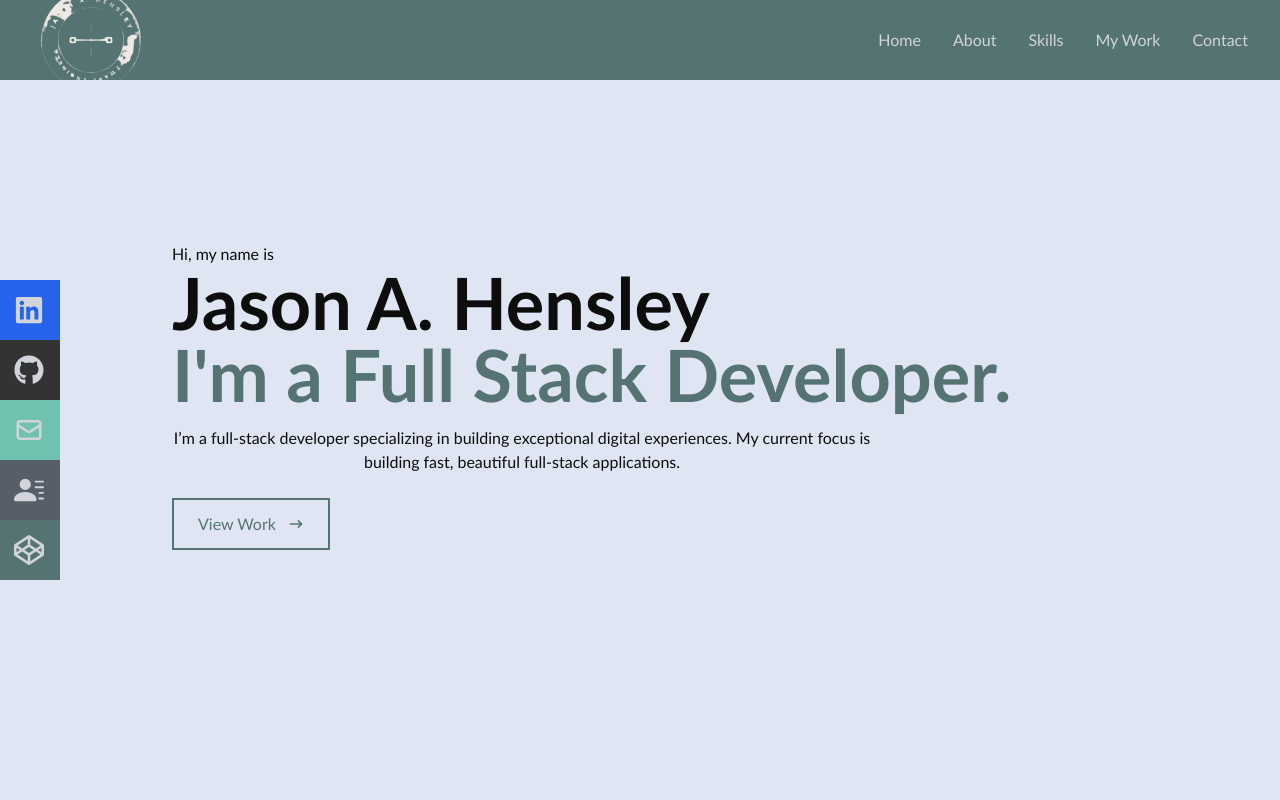
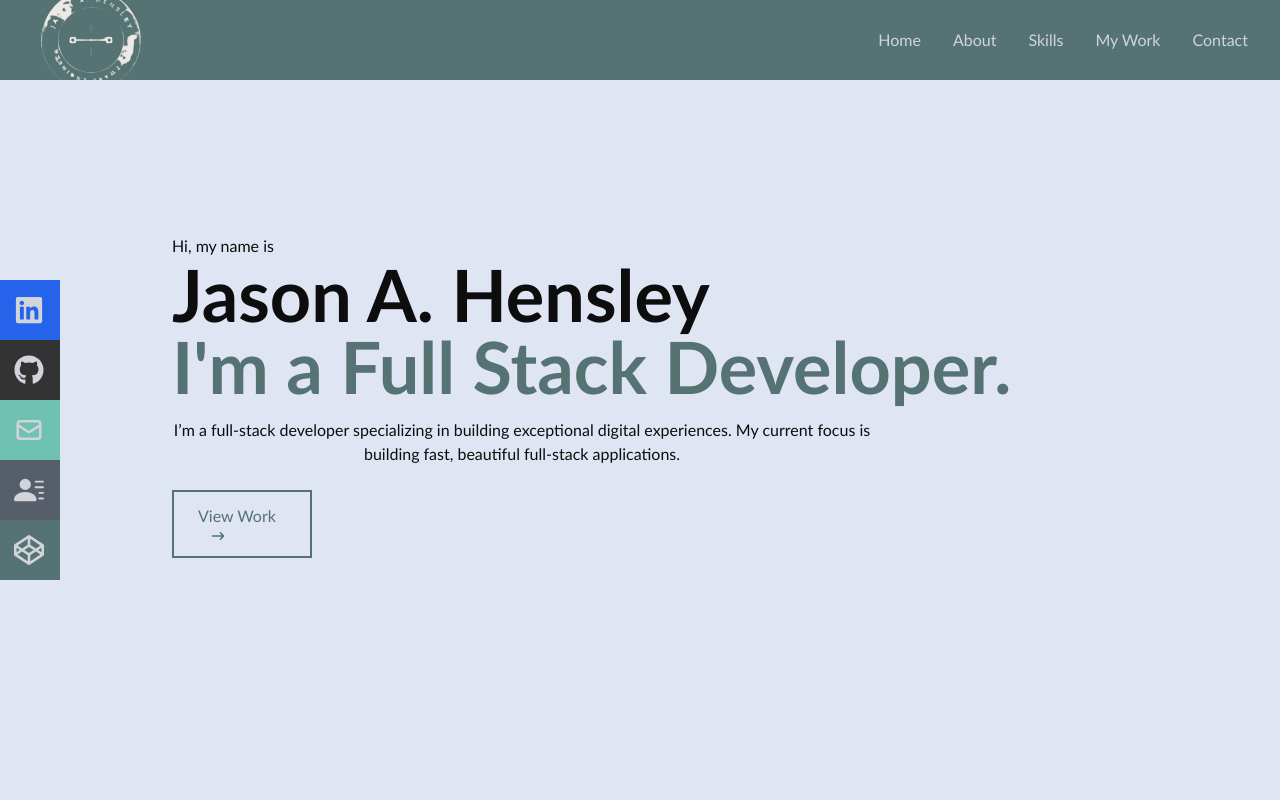
Before and after one commit to JasonHensley1989/professional-portfolio, a React (Create React App) app: page / in a window 1280 px wide. Shown: the top 800 px of the page. Built offline with nearby package versions, Linux system fonts and the light colour scheme.

Commit message:
button fix

```diff
--- a/src/components/Home.jsx
+++ b/src/components/Home.jsx
@@ -1,7 +1,13 @@
-import React from 'react';
+import React, { useState } from 'react';
 import { HiArrowNarrowRight } from 'react-icons/hi';
+import { Button } from 'react-scroll';
+import Link from 'react-scroll/modules/components/Link';
+const Home = () => {
 
-const Home = () => {
+  const [scroll, setScroll] = useState(false);
+  const handleClick = () => setScroll(!scroll);
+
+
   return (
     <div name='home' className='w-full h-screen - bg-[#dfe5f3]'>
       {/* Container */}
@@ -17,12 +23,11 @@ const Home = () => {
           I’m a full-stack developer specializing in building exceptional digital experiences. My current focus is building fast, beautiful full-stack applications.
         </p>
         <div>
-          <button className='text-[#557373] group border-[#557373] border-2 px-6 py-3 my-2 flex items-center hover:bg-[#557373] hover:text-[#dfe5f3] hover:border-[#557373] hover:scale-110 duration-500'>
-            View Work
-            <span className='group-hover:rotate-90 duration-300'>
+          <Link onClick={handleClick} to='about' smooth={true} duration={500} className='text-[#557373] w-[15%] group border-[#557373] border-2 px-6 py-3 my-2 flex items-center hover:bg-[#557373] hover:text-[#dfe5f3] hover:border-[#557373] hover:scale-110 duration-500'>
+            <span className='group-hover:rotate-90 duration-300'>View Work
               <HiArrowNarrowRight className='ml-3 ' />
             </span>
-          </button>
+          </Link>
         </div>
       </div>
     </div>
```
